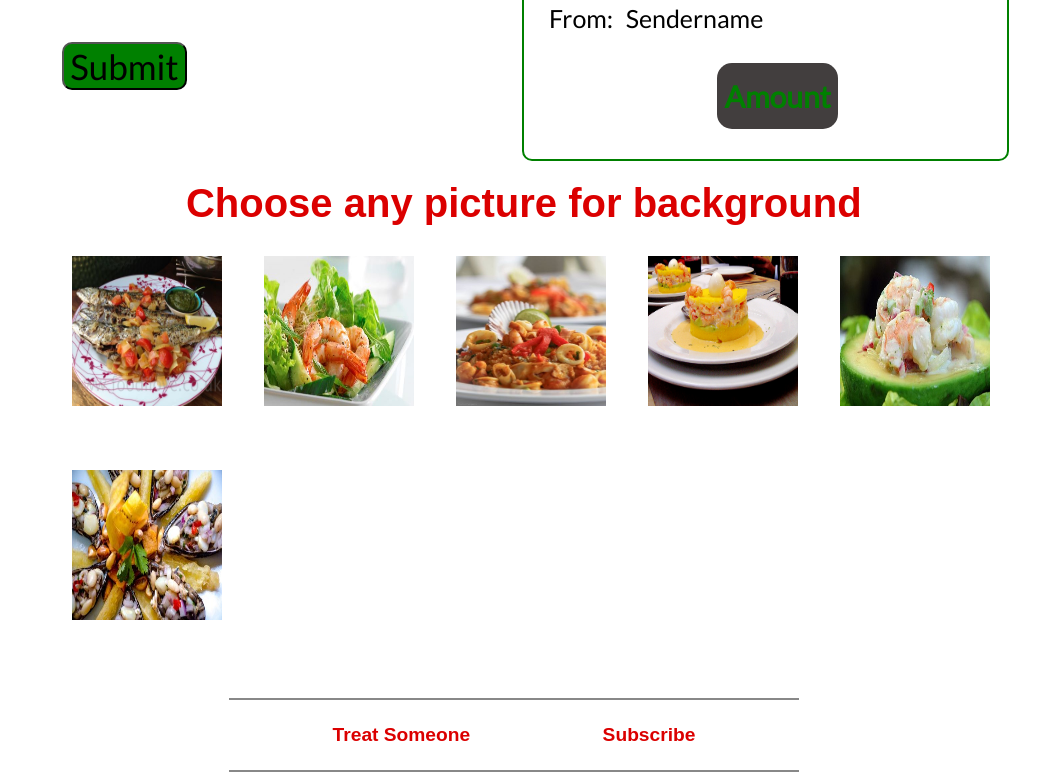
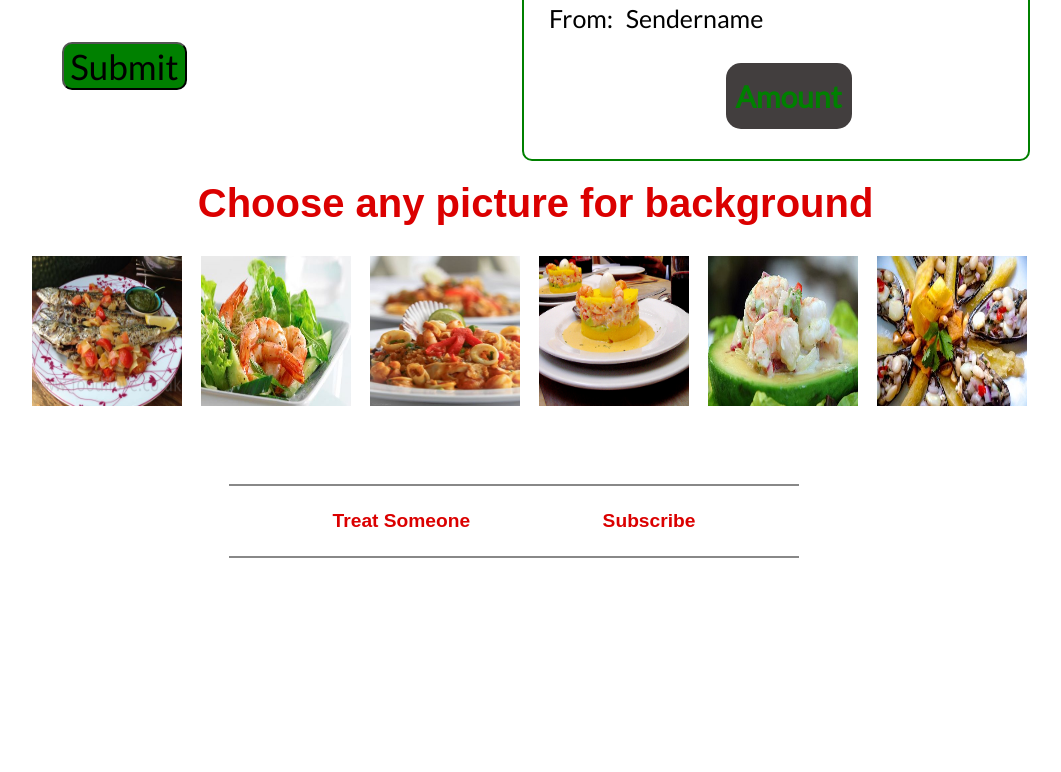
Before and after one commit to ntrpi/HTTP5103RestaurantProject, a plain HTML site: page giftCertificates.html in a window 1280 px wide. Shown: the part 1090-1862 px from the top of the page, without its empty margins (126-1187 px from the left). After the commit the page ends 1648 px from the top, so only its background shows below. Drawn offline with nearby package versions, Linux system fonts and the light colour scheme.

Commit message:
giftcard

```diff
--- a/css/giftCertificates.css
+++ b/css/giftCertificates.css
@@ -20,10 +20,11 @@
     text-align: justify;
 }
 #main-container> div{
-	width:47%;
+	width:49%;
 }
 #main-container> div:last-of-type{
-	width:90%;
+	width:100%;
+	margin-left: 0;
 }
 #main-container> div h3, #main-container form h3{
     text-align:center;
```
